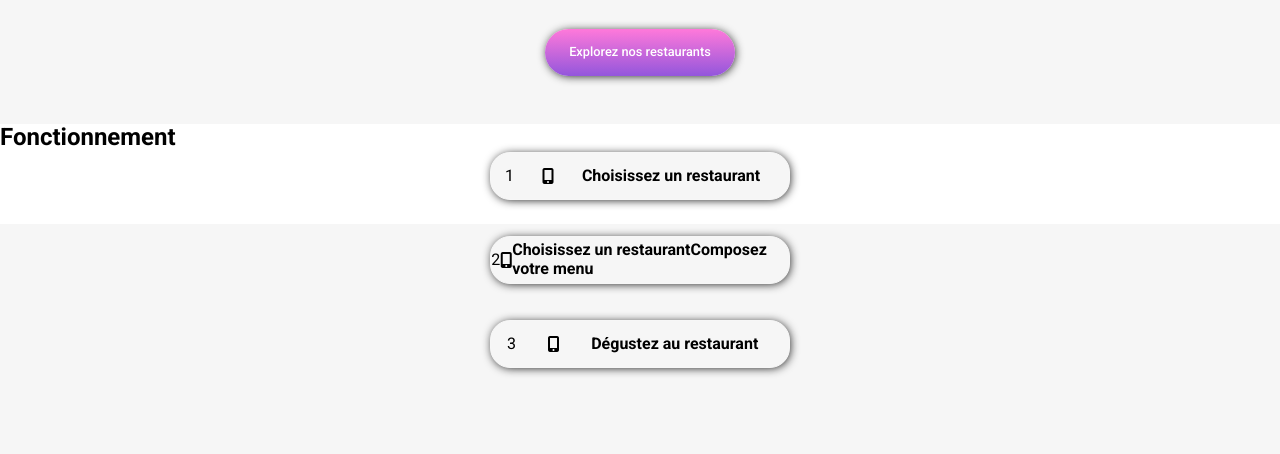
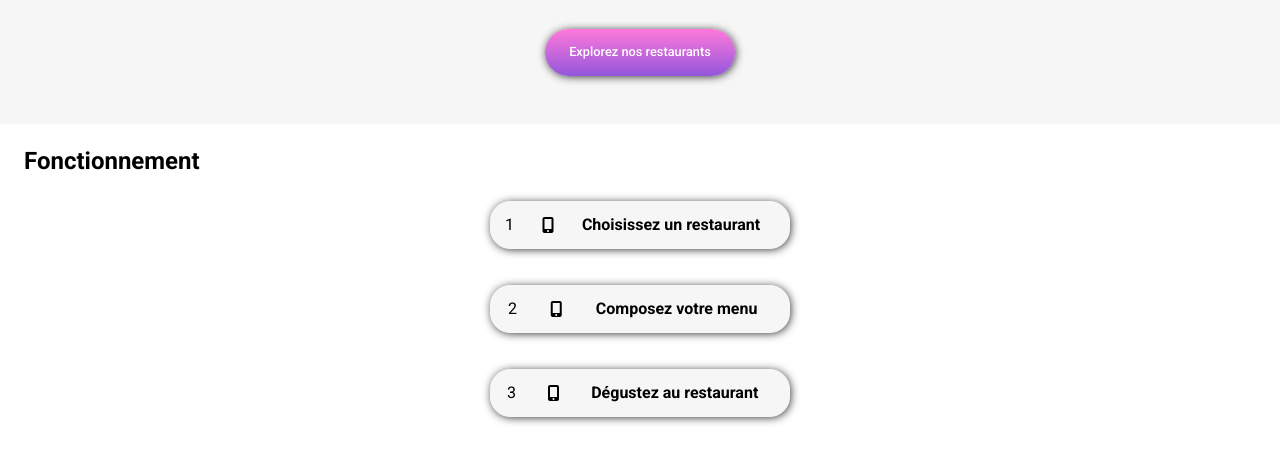
Before and after one commit to BgConcept2023/ohmyfood, a website: page index.html in a window 1280 px wide. Shown: the part 363-817 px from the top of the page. Drawn offline with nearby package versions, Linux system fonts and the light colour scheme; a web font is replaced by a local one.

Commit message:
correction de la partie function

```diff
--- a/index.html
+++ b/index.html
@@ -40,7 +40,7 @@
 
     </nav>
     <main id="first__page">
-        <section id="function__content">
+        <section id="function__contenaire">
                 <h2>Fonctionnement</h2>
                 <div class="function__content">
                     <article class="article__function">
@@ -55,7 +55,7 @@
                             <p>2</p>
                         </div>
                         <i class="fa-solid fa-mobile-screen-button"></i>
-                    <h4>Choisissez un restaurantComposez votre menu</h4>
+                        <h4>Composez votre menu</h4>
                     </article>
                     <article class="article__function">
                         <div class="number">
@@ -65,8 +65,9 @@
                         <h4>Dégustez au restaurant</h4>
                     </article>
 
+
+            </section>
         </div>
-        </section>
 
     </main>
 
--- a/sass/pages.scss
+++ b/sass/pages.scss
@@ -1,16 +1,16 @@
 //Partie functioning
-#first__page{
+#function__contenaire{
     background-color: #fff;
-    height: 100px;
+    height: 20.625rem;
+    width: 100%;
+     & h2{
+        padding:1.5rem;
     }
-.function__container{
-    width: 100%;
+    .function__content{
+        display: flex;
         padding: .1rem;
         margin-bottom: .2rem;
 
-    & h1{
-        margin: left 0.05rem; ;
-    }
     }
 
     .function__content{
@@ -34,5 +34,5 @@
         background-color: $grey;
         @include first-shadows;
 
-
     }
+}
```
Also changed, not shown: css/style.css, 1 other file. Lines whose indentation alone changed are shown as unchanged.
